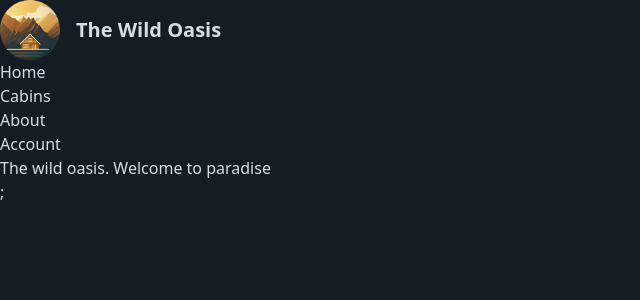
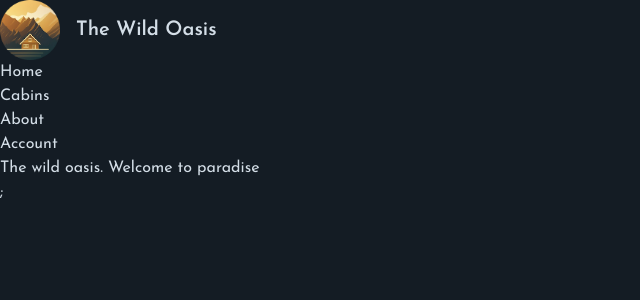
Before and after one commit to rafsun-riad/learning_nextjs, a Next.js app: page / in a window 1280 px wide. Shown: the top 300 px of the page, without its empty margins (0-640 px from the left). Built offline with nearby package versions, Linux system fonts and the light colour scheme.

Commit message:
added font

```diff
--- a/app/layout.js
+++ b/app/layout.js
@@ -1,6 +1,14 @@
 import Logo from '@/app/_components/Logo';
 import Navigation from '@/app/_components/Navigation';
+
+import { Josefin_Sans } from 'next/font/google';
+
 import '@/app/_styles/globals.css';
+
+const joesfin = Josefin_Sans({
+  subsets: ['latin'],
+  display: 'swap',
+});
 
 export const metadata = {
   // title: 'The Wild Oasis',
@@ -15,7 +23,9 @@ export const metadata = {
 export default function RootLayout({ children }) {
   return (
     <html lang="en">
-      <body className=" bg-primary-950 text-primary-100 min-h-screen">
+      <body
+        className={`${joesfin.className} bg-primary-950 text-primary-100 min-h-screen`}
+      >
         <header>
           <Logo />
           <Navigation />
```
